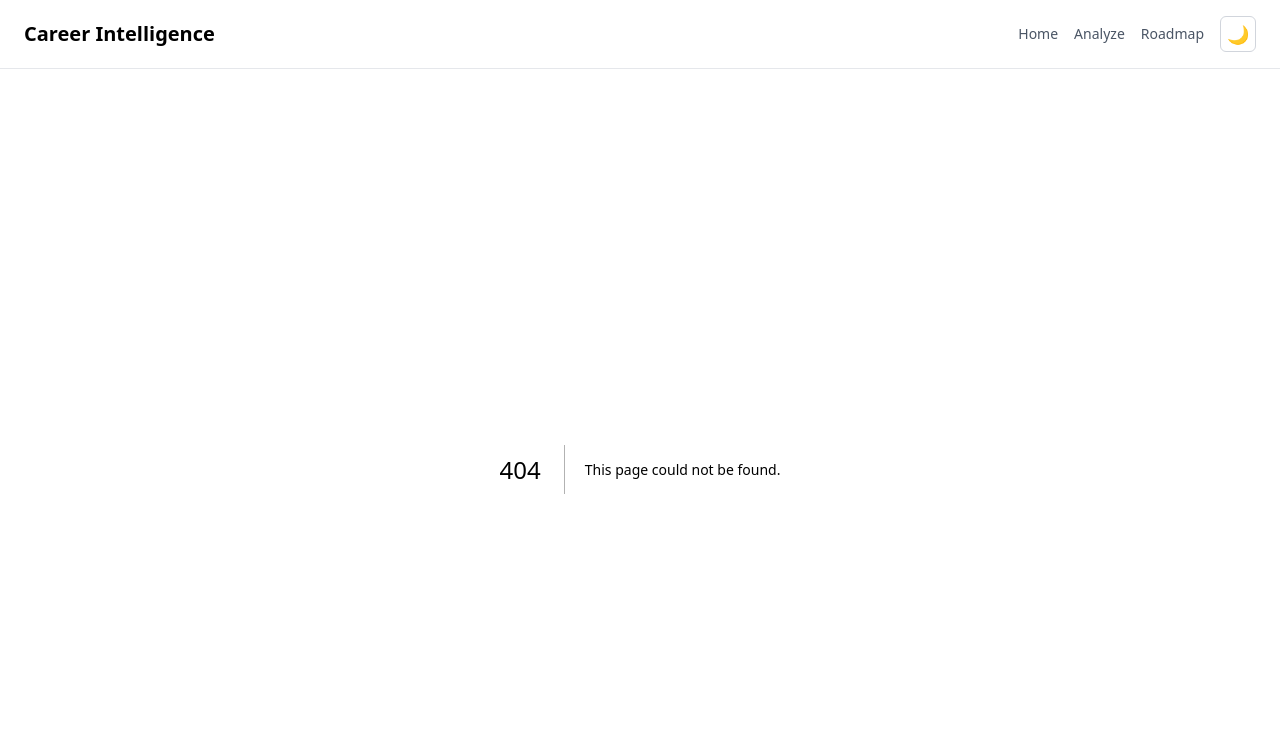
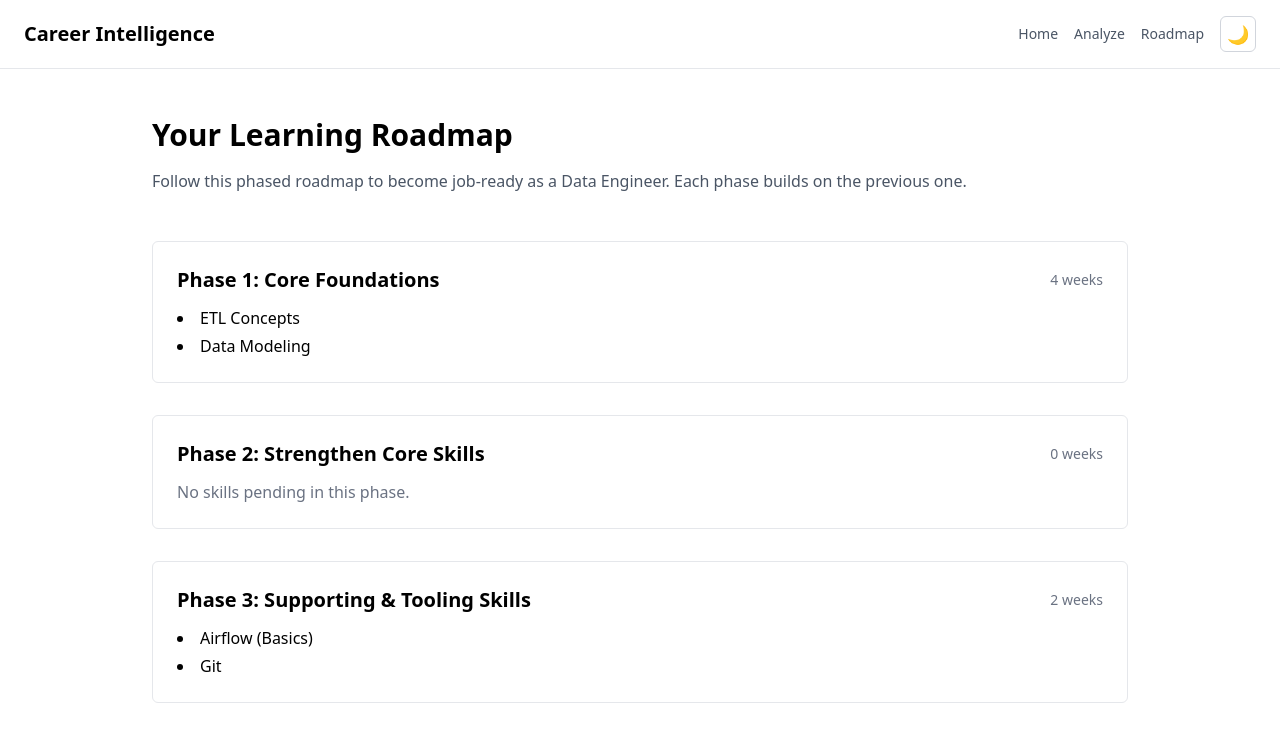
Before and after one commit to sumitkpal62/career_intelligent, a Next.js app in the folder career_intelligence_frontend/: page /roadmap in a window 1280 px wide. Before the commit this address had no page. Shown: the top 742 px of the page. Built offline with nearby package versions, Linux system fonts and the light colour scheme.

Commit message:
MAJOR: Add dedicated Roadmap page with phased learning structure

```diff
--- /dev/null
+++ b/career_intelligence_frontend/src/app/roadmap/page.tsx
@@ -0,0 +1,74 @@
+const ROADMAP = {
+  phase_1: {
+    title: "Core Foundations",
+    skills: ["ETL Concepts", "Data Modeling"],
+    estimated_weeks: 4,
+  },
+  phase_2: {
+    title: "Strengthen Core Skills",
+    skills: [],
+    estimated_weeks: 0,
+  },
+  phase_3: {
+    title: "Supporting & Tooling Skills",
+    skills: ["Airflow (Basics)", "Git"],
+    estimated_weeks: 2,
+  },
+};
+
+export default function RoadmapPage() {
+  return (
+    <main className="max-w-5xl mx-auto px-6 py-12">
+      <h2 className="text-3xl font-bold mb-4">
+        Your Learning Roadmap
+      </h2>
+
+      <p className="text-gray-600 dark:text-gray-400 mb-12">
+        Follow this phased roadmap to become job-ready as a Data Engineer.
+        Each phase builds on the previous one.
+      </p>
+
+      <div className="space-y-8">
+        {Object.entries(ROADMAP).map(
+          ([phaseKey, phase], index) => (
+            <div
+              key={phaseKey}
+              className="
+                p-6 rounded-md
+                border border-gray-200 dark:border-gray-700
+                bg-white dark:bg-gray-800
+              "
+            >
+              <div className="flex items-center justify-between mb-3">
+                <h3 className="text-xl font-semibold">
+                  Phase {index + 1}: {phase.title}
+                </h3>
+
+                <span
+                  className="
+                    text-sm font-medium
+                    text-gray-500 dark:text-gray-400
+                  "
+                >
+                  {phase.estimated_weeks} weeks
+                </span>
+              </div>
+
+              {phase.skills.length > 0 ? (
+                <ul className="list-disc list-inside space-y-1">
+                  {phase.skills.map((skill) => (
+                    <li key={skill}>{skill}</li>
+                  ))}
+                </ul>
+              ) : (
+                <p className="text-gray-500 dark:text-gray-400">
+                  No skills pending in this phase.
+                </p>
+              )}
+            </div>
+          )
+        )}
+      </div>
+    </main>
+  );
+}
```
